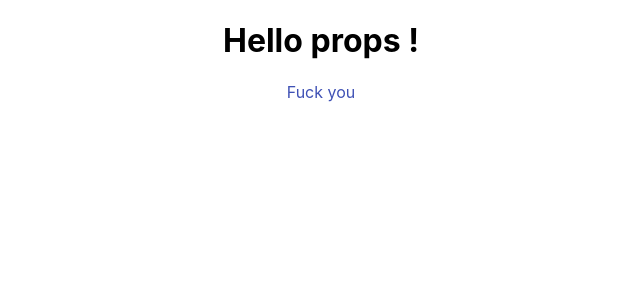
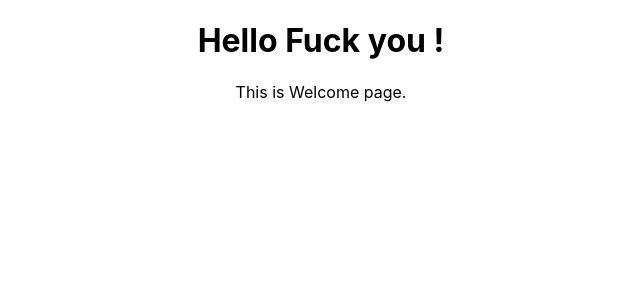
Before and after one commit to zigzagdev/React.training, a React (Create React App) app: page / in a window 1280 px wide. Shown: the top 300 px of the page, without its empty margins (319-959 px from the left). Built offline with nearby package versions, Linux system fonts and the light colour scheme.

Commit message:
fix_developPage

```diff
--- a/src/App.js
+++ b/src/App.js
@@ -2,16 +2,14 @@ import React, { Component } from 'react'
 import './App.css'
 import Greet from './components/Greet'
 import Welcome from "./components/Welcome";
-import {Link} from "@material-ui/core";
 
 
 class App extends Component{
     render() {
       return(
        <div className="App">
-         <Greet name="props"/>
-           {/*<Welcome/>*/}
-         <Link> Fuck you </Link>
+         <Greet name="Fuck you" age="45"/>
+         <Welcome/>
        </div>
       );
     }
--- a/src/components/Greet.js
+++ b/src/components/Greet.js
@@ -1,15 +1,13 @@
 import React from  'react'
 
 
-const Greet = props => {
+const Greet = (props) => {
 
     return <h1>  Hello {props.name} ! </h1>
 }
 
 export default Greet;
 
-
-
 // 親クラス(App.js)で定義された変数(プロパティ)を子(Componentsファイル群にて)で継承をする。
 // その際,{props.children}と定義してあげることで不確定要素等を全て親ファイルからの継承で呼び出しが可能になる。
 // (そうする場合は必ず<>タグにてラッピングしてあげないとエラるから注意, => <div></div> {props._children}とはならない)
--- a/src/components/Welcome.js
+++ b/src/components/Welcome.js
@@ -1,11 +1,12 @@
-import React, { Component } from 'react'
+import React from 'react'
 
-class Welcome extends Component{
-    render() {
-     return(
-         <h1> Class Component </h1>
-     )
-    }
+const Welcome = (props) => {
+  console.log(props)
+  return(
+    <div>
+      This is Welcome page.
+    </div>
+  )
 }
 
 export default Welcome;
```
Also changed, not shown: 1 other file (tests, documents, lock files or other folders).
